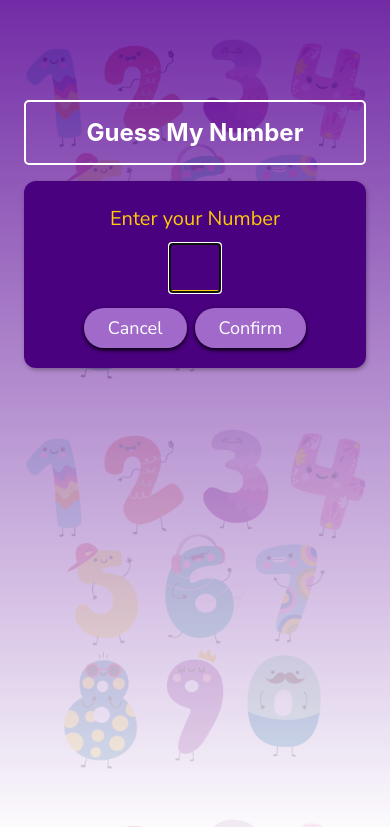
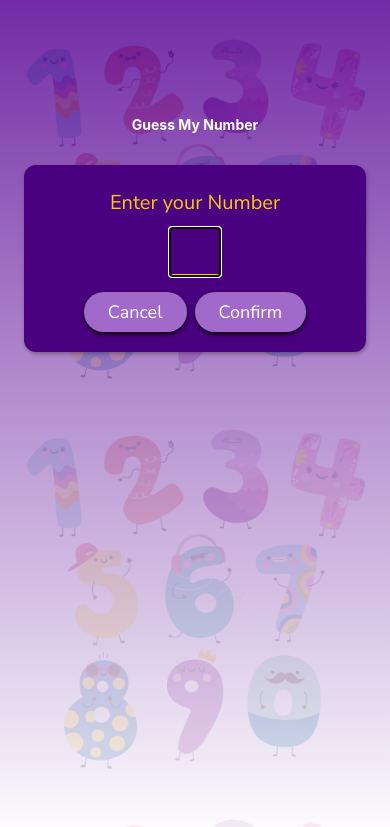
Before and after one commit to Judy-Nkwama/react-native-sample-projects, a React Native app: screen / in a window 390 px wide. Shown: the top 827 px of the page. Built offline with nearby package versions, Linux system fonts and the light colour scheme.

Commit message:
Handling Platfom and Dimensions

```diff
--- a/app.json
+++ b/app.json
@@ -1,9 +1,9 @@
 {
   "expo": {
     "name": "guessing-number-gamme",
-    "slug": "the-goals-app",
+    "slug": "GuessMyNumber",
     "version": "1.0.0",
-    "orientation": "portrait",
+    "orientation": "default",
     "icon": "./assets/icon.png",
     "userInterfaceStyle": "light",
     "splash": {
--- a/components/Title.js
+++ b/components/Title.js
@@ -1,4 +1,4 @@
-import { View, Text, StyleSheet } from "react-native";
+import { View, Text, StyleSheet, Platform } from "react-native";
 
 const Title = ({children}) => {
     return(
@@ -11,13 +11,13 @@ const Title = ({children}) => {
 const styles = StyleSheet.create({
     container : {
         padding : 16,
-        borderWidth : 2,
+        borderWidth : Platform.select({ android : 2, ios : 0}),
         borderColor : "white",
         borderRadius : 5
     },
     titleText : {
         color : "white",
-        fontSize : 24,
+        fontSize : Platform.select({android : 24, ios : 32}),
         fontWeight : "bold",
         textAlign : "center"
     }
--- a/screens/GammeOverScreen.js
+++ b/screens/GammeOverScreen.js
@@ -1,13 +1,21 @@
-import { View, Text, StyleSheet, Image } from "react-native";
+import { View, Text, StyleSheet, Image, Dimensions, useWindowDimensions } from "react-native";
 import PrimaryButton from "../components/PrimaryButton";
 import Title from "../components/Title";
 import { colors } from "../constants/colors";
 
 const GammeOverScreen = ({gammeNumber, gammeGuesses, onStartNeweGamme}) => {
+
+    const { width, height } = useWindowDimensions();
+    const ImadeBlock = {
+        width : width > 500 ? 100 : 300,
+        height : width > 500 ? 100 : 300,
+        borderRadius : width > 500 ? 50 : 150
+    };
+
     return(
         <View style={styles.container}>
             <Title>Correct Guess!</Title>
-            <View style={styles.goImageContainer}>
+            <View style={[styles.goImageContainer, ImadeBlock ]}>
                 <Image style={styles.goImage} source={require("../assets/images/gameOver.jpg")} />
             </View>
             <Text style={styles.stat}>
@@ -19,21 +27,23 @@ const GammeOverScreen = ({gammeNumber, gammeGuesses, onStartNeweGamme}) => {
     );
 };
 
+const {width, height} = Dimensions.get("window");
+const brkPointWidth = 330;
+const brkPointHeight = 680;
+//alert(height);
+
 const styles = StyleSheet.create({
     container : {
         flex : 1,
-        marginTop : 50,
+        marginTop : height > brkPointHeight ? 50 : 25,
         alignItems : "center",
         padding : 24
     },
     goImageContainer : {
-        width : 300,
-        height : 300,
-        borderRadius : 150,
         overflow : "hidden",
         borderWidth : 3,
         borderColor : colors.ternary,
-        marginTop : 48
+        marginTop : height > brkPointHeight ? 48 : 24,
     },
     goImage : {
         width : "100%",
@@ -41,8 +51,8 @@ const styles = StyleSheet.create({
     },
     stat : {
         color : colors.primary,
-        marginVertical : 24,
-        fontSize : 20,
+        marginVertical : height > 650 ? 24 : 12,
+        fontSize :  width > brkPointWidth ? 20 : 17,
         fontFamily : "nunitoSans-Bold",
         textAlign : "center",
         textShadowColor : colors.seconadary,
--- a/screens/GammeScreen.js
+++ b/screens/GammeScreen.js
@@ -1,5 +1,5 @@
 import { useEffect, useState } from "react";
-import { View, Text, StyleSheet, Pressable, Alert, FlatList } from "react-native";
+import { View, Text, StyleSheet, Pressable, Alert, FlatList, useWindowDimensions } from "react-native";
 import { AntDesign } from '@expo/vector-icons';
 import Title from "../components/Title";
 import { colors } from "../constants/colors";
@@ -61,9 +61,10 @@ const GammeScreen = ({numberGamme, onGammeOver, gammeGuesses, onNewGuess}) => {
         setCurrentGuest(newGuess);
     };
 
+    const { width, height } = useWindowDimensions();
 
     return(
-        <View style={styles.gammeScreen}>
+        <View style={{marginTop : width > 500 ? 24 : 75, paddingHorizontal : width > 500 ? 100 : 24}}>
             <Title>Computer's Guess</Title>
             <View style={styles.gammeZone}>
                 <Description>Is {currentGuest} Lower or Higher?</Description>
@@ -97,11 +98,7 @@ const styles = StyleSheet.create({
         marginVertical : 24,
         borderRadius : 24,
         paddingVertical : 8,
-        backgroundColor : colors.primary,
-    },
-    gammeScreen : {
-        marginTop : 50,
-        padding : 24
+        backgroundColor : colors.primary
     },
     gameControlZone : {
         flexDirection  :"row",
--- a/screens/StartGammeScreen.js
+++ b/screens/StartGammeScreen.js
@@ -1,5 +1,5 @@
 import { useState } from "react";
-import { View, Text, StyleSheet, TextInput, Alert } from "react-native";
+import { View, StyleSheet, TextInput, Alert, useWindowDimensions, KeyboardAvoidingView, ScrollView } from "react-native";
 import PrimaryButton from "../components/PrimaryButton";
 import { colors } from "../constants/colors";
 import Title from "../components/Title";
@@ -12,6 +12,8 @@ const StartGanmmeScreen = ({choseGammeNumber}) => {
     const handleChangeNumber = typed => {
         setEnteredNumber(typed);
     };
+
+    const { width, height } = useWindowDimensions();
 
     const handleChoseNumber = () => {
         if(isNaN(enteredNumber) || enteredNumber <= 0 || enteredNumber > 99 ){
@@ -30,7 +32,9 @@ const StartGanmmeScreen = ({choseGammeNumber}) => {
     };
 
     return (
-        <View style={styles.container}>
+        <ScrollView style={styles.container}>
+            <KeyboardAvoidingView style={styles.container} behavior="position">
+                <View style={[styles.container, { marginTop: height > 420 ? 100 : 32, marginHorizontal: width > 500 ? 100 : 24 }]}>
                     <Title style={styles.title}>Guess My Number</Title>
                     <View style={styles.inputZone}>
                         <Description>Enter your Number</Description>
@@ -48,14 +52,14 @@ const StartGanmmeScreen = ({choseGammeNumber}) => {
                         </View>
                     </View>
                 </View>
+            </KeyboardAvoidingView>
+        </ScrollView>
     );
 };
 
 const styles = StyleSheet.create({
     container : {
-        flex : 1,
-        marginHorizontal : 24,
-        marginTop : 100
+        flex : 1
     },
     inputZone : {
         alignItems : "center",
```
Lines whose indentation alone changed are shown as unchanged.
